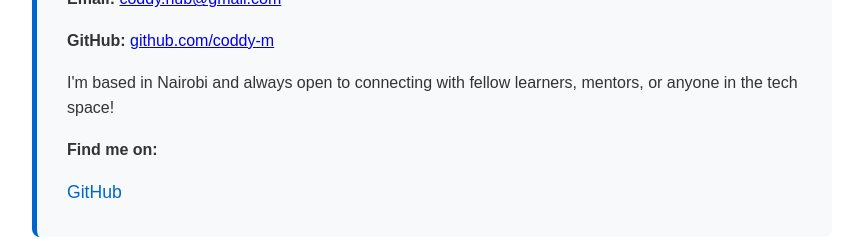
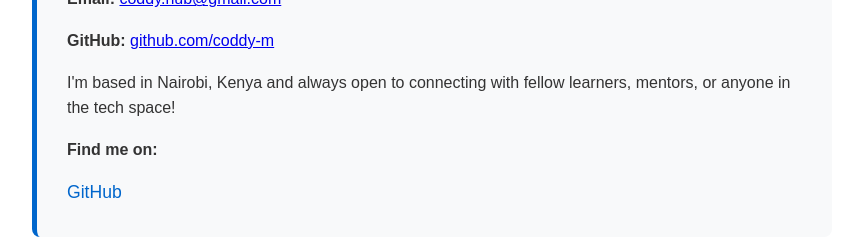
Before and after one commit to coddy-m/iyf-s10-week-01-coddy-m, a plain HTML site: page contact.html in a window 1280 px wide. Shown: the part 337-576 px from the top of the page, without its empty margins (208-1057 px from the left). Drawn offline with Linux system fonts and the light colour scheme.

Commit message:
Update location description in contact.html

```diff
--- a/contact.html
+++ b/contact.html
@@ -77,7 +77,7 @@
       <!-- <p><strong>LinkedIn:</strong> <a href="https://linkedin.com/in/your-profile" target="_blank">linkedin.com/in/your-profile</a></p> -->
       <!-- <p><strong>Twitter/X:</strong> <a href="https://x.com/yourhandle" target="_blank">@yourhandle</a></p> -->
 
-      <p>I'm based in Nairobi and always open to connecting with fellow learners, mentors, or anyone in the tech space!</p>
+      <p>I'm based in Nairobi, Kenya and always open to connecting with fellow learners, mentors, or anyone in the tech space!</p>
 
       <div class="social-links">
         <p><strong>Find me on:</strong></p>
```
